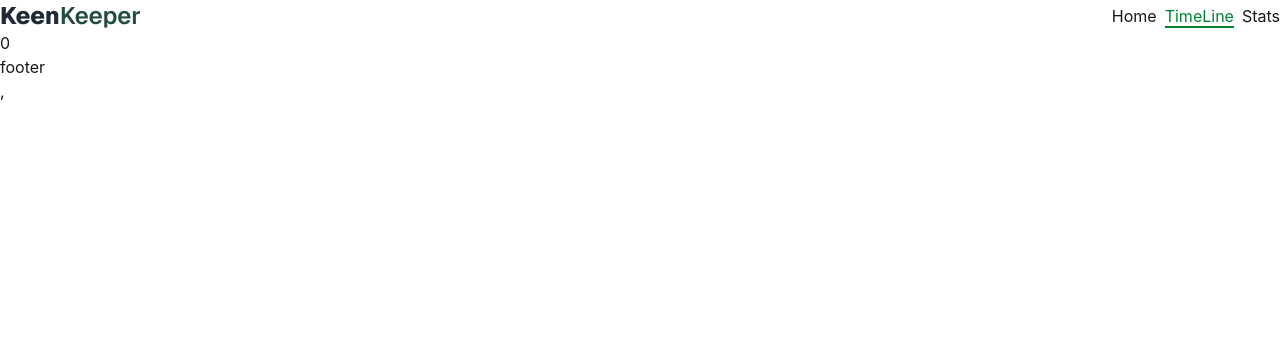
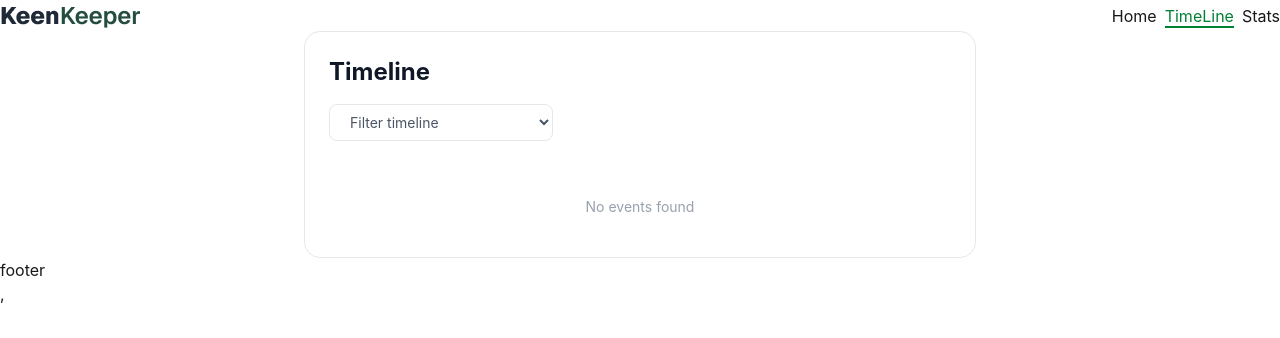
Before and after one commit to hassanhrz94-ctrl/KinKeeper-7, a React (Vite) app: page /timeline in a window 1280 px wide. Shown: the top 338 px of the page. Built offline with nearby package versions, Linux system fonts and the light colour scheme.

Commit message:
timline card

```diff
--- a/src/context/FriendProvider.jsx
+++ b/src/context/FriendProvider.jsx
@@ -1,24 +1,51 @@
 import React, { createContext, useState } from 'react';
+import { toast } from 'react-toastify';
 export const FriendContext =createContext();
 
 const FriendProvider = ({children}) => {
     const[call,setCall]=useState([]);
+    const[text,setText]=useState([]);
+    const[video,setVideo]=useState([]);
 
 const handleCall =(currentConversation)=>{
 console.log(call,currentConversation);
 const ifExistCall =call.find((friend)=>friend.id === currentConversation.id)
 if(ifExistCall){
-    alert('yo yo')
+    toast.error('already added')
 }
 else{
     setCall([...call,currentConversation])
-    alert("nono")
+    toast.success(`${currentConversation.name} is added to the timeline`)
+}
+}
+const handleText =(currentConversation)=>{
+console.log(call,currentConversation);
+const ifExistText =text.find((friend)=>friend.id === currentConversation.id)
+if(ifExistText){
+    toast.error('already added')
+}
+else{
+    setText([...text,currentConversation])
+    toast.success(`${currentConversation.name} is added to the timeline`)
+}
+}
+const handleVideo =(currentConversation)=>{
+console.log(call,currentConversation);
+const ifExistVideo =video.find((friend)=>friend.id === currentConversation.id)
+if(ifExistVideo){
+    toast.error('already added')
+}
+else{
+    setVideo([...video,currentConversation])
+    toast.success(`${currentConversation.name} is added to the timeline`)
 }
 }
 
 
     const data ={
-call,setCall,handleCall
+call,setCall,handleCall,
+text,setText,handleText,
+video,setVideo,handleVideo
     }
     return <FriendContext.Provider value={data}> {children} </FriendContext.Provider>
 };
--- a/src/main.jsx
+++ b/src/main.jsx
@@ -9,6 +9,7 @@ import TimeLine from './timeline/TimeLine.jsx';
 import Stats from './stats/Stats.jsx';
 import FriendDetails from './myFriendData/FriendDetails.jsx';
 import FriendProvider from './context/FriendProvider.jsx';
+import { ToastContainer } from 'react-toastify';
 
 const router = createBrowserRouter([
   { path: "/",
@@ -41,6 +42,7 @@ createRoot(document.getElementById('root')).render(
     <FriendProvider>
 
       <RouterProvider router={router} />,
+       <ToastContainer />
     </FriendProvider>
   </StrictMode>,
 )
--- a/src/myFriendData/FriendDetails.jsx
+++ b/src/myFriendData/FriendDetails.jsx
@@ -8,8 +8,8 @@ const FriendDetails = () => {
 
     const expectedFriend = friends.find((friend) => friend.id === parseInt(id));
 
-    const{handleCall}=useContext(FriendContext)
-    console.log(handleCall)
+    const{handleCall,handleText,handleVideo}=useContext(FriendContext)
+    console.log(handleCall,handleText,handleVideo)
 
     if (!expectedFriend) return <div>Friend not found</div>;
 
@@ -121,14 +121,14 @@ const FriendDetails = () => {
                             Call
                         </button>
                         {/* Text Button */}
-                        <button className="flex-1 flex flex-col items-center gap-1.5 py-4 rounded-xl border border-gray-200 text-[13px] text-gray-700 hover:bg-gray-50">
+                        <button onClick={()=>handleText(expectedFriend)} className="flex-1 flex flex-col items-center gap-1.5 py-4 rounded-xl border border-gray-200 text-[13px] text-gray-700 hover:bg-gray-50">
                             <svg className="w-5 h-5" fill="none" stroke="currentColor" strokeWidth={1.8} viewBox="0 0 24 24">
                                 <path d="M21 15a2 2 0 0 1-2 2H7l-4 4V5a2 2 0 0 1 2-2h14a2 2 0 0 1 2 2z"/>
                             </svg>
                             Text
                         </button>
                         {/* Video Button */}
-                        <button className="flex-1 flex flex-col items-center gap-1.5 py-4 rounded-xl border border-gray-200 text-[13px] text-gray-700 hover:bg-gray-50">
+                        <button  onClick={()=>handleVideo(expectedFriend)} className="flex-1 flex flex-col items-center gap-1.5 py-4 rounded-xl border border-gray-200 text-[13px] text-gray-700 hover:bg-gray-50">
                             <svg className="w-5 h-5" fill="none" stroke="currentColor" strokeWidth={1.8} viewBox="0 0 24 24">
                                 <polygon points="23 7 16 12 23 17 23 7"/><rect x="1" y="5" width="15" height="14" rx="2" ry="2"/>
                             </svg>
--- /dev/null
+++ b/src/timeline/CallCard.jsx
@@ -0,0 +1,19 @@
+import React, { useContext } from 'react';
+import { FriendContext } from '../context/FriendProvider';
+
+const CallCard = () => {
+    const{call}=useContext(FriendContext)
+    return (
+        <div>
+            {
+                call.map((friend)=>{
+                    return <div>
+                        {friend.name}
+                    </div>
+                })
+            }
+        </div>
+    );
+};
+
+export default CallCard;
--- /dev/null
+++ b/src/timeline/TextCard.jsx
@@ -0,0 +1,14 @@
+import React, { useContext } from 'react';
+import { FriendContext } from '../context/FriendProvider';
+import CallCard from './CallCard';
+
+const TextCard = () => {
+    const{text}=useContext(FriendContext)
+    return (
+        <div>
+            <CallCard/>
+        </div>
+    );
+};
+
+export default TextCard;
--- a/src/timeline/TimeLine.jsx
+++ b/src/timeline/TimeLine.jsx
@@ -1,16 +1,74 @@
-import React, { useContext } from 'react';
+import React, { useContext, useState } from 'react';
 import { FriendContext } from '../context/FriendProvider';
+import CallImg from "../../assets/call.png";
+import VideoImg from "../../assets/video.png";
+import TextImg from "../../assets/text.png";
 
+// type অনুযায়ী সঠিক image দেখাবে
+const TYPE_IMAGE = {
+  call: CallImg,
+  text: TextImg,
+  video: VideoImg,
+};
+
+// ─── Card ─────────────────────────────────────────────────────────────────────
+const TimelineCard = ({ item }) => (
+  <div className="flex items-center gap-4 px-6 py-4 hover:bg-gray-50 transition-colors">
+
+    {/* item.type দিয়ে সঠিক image সিলেক্ট হবে */}
+    <img src={TYPE_IMAGE[item.type]} alt={item.type} className="w-5 h-5" />
+
+    <div className="flex-1">
+      <p className="text-sm text-gray-900">
+        <span className="font-semibold capitalize">{item.type}</span>{' '}
+        <span className="text-gray-500">with</span>{' '}
+        <span className="text-gray-700">{item.name}</span>
+      </p>
+      <p className="text-xs text-gray-400 mt-0.5">{item.next_due_date}</p>
+    </div>
+
+    <div className="w-4 h-0.5 bg-rose-400 flex-shrink-0" />
+  </div>
+);
+
+// ─── Timeline ─────────────────────────────────────────────────────────────────
 const TimeLine = () => {
-    const{call}=useContext(FriendContext)
-    return (
-        <div>
-           {
-            call.length
-           }
-           {call.name}
-        </div>
-    );
+  const { call, text, video } = useContext(FriendContext);
+  const [filter, setFilter] = useState('all');
+
+  const allItems = [
+    ...call.map((c) => ({ ...c, type: 'call' })),
+    ...text.map((t) => ({ ...t, type: 'text' })),
+    ...video.map((v) => ({ ...v, type: 'video' })),
+  ].sort((a, b) => new Date(b.next_due_date) - new Date(a.next_due_date));
+
+  const filtered = filter === 'all' ? allItems : allItems.filter((i) => i.type === filter);
+
+  return (
+    <div className="w-full max-w-2xl mx-auto bg-white rounded-2xl border border-gray-200 overflow-hidden">
+      <div className="px-6 pt-6 pb-2">
+        <h2 className="text-2xl font-bold text-gray-900 mb-4">Timeline</h2>
+        <select
+          value={filter}
+          onChange={(e) => setFilter(e.target.value)}
+          className="w-56 px-4 py-2 text-sm text-gray-600 border border-gray-200 rounded-lg bg-white focus:outline-none focus:ring-2 focus:ring-rose-300"
+        >
+          <option value="all">Filter timeline</option>
+          <option value="call">Calls</option>
+          <option value="text">Texts</option>
+          <option value="video">Videos</option>
+        </select>
+      </div>
+
+      <div className="divide-y divide-gray-100 mt-2">
+        {filtered.length > 0 ? (
+          filtered.map((item, i) => <TimelineCard key={item.id ?? i} item={item} />)
+        ) : (
+          <p className="px-6 py-10 text-center text-sm text-gray-400">No events found</p>
+        )}
+      </div>
+    </div>
+  );
 };
 
 export default TimeLine;
--- /dev/null
+++ b/src/timeline/VideoCard.jsx
@@ -0,0 +1,13 @@
+import React, { useContext } from 'react';
+import { FriendContext } from '../context/FriendProvider';
+
+const VideoCard = () => {
+    const{video}=useContext(FriendContext)
+    return (
+        <div>
+
+        </div>
+    );
+};
+
+export default VideoCard;
```
